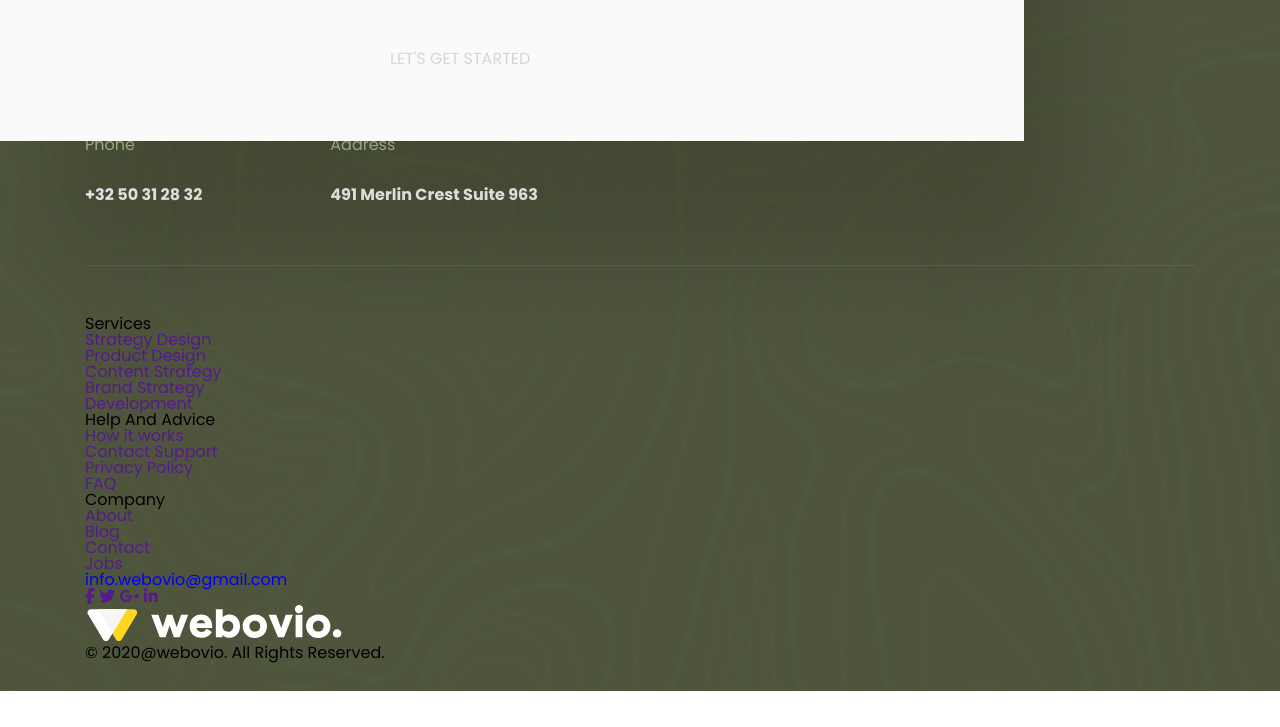
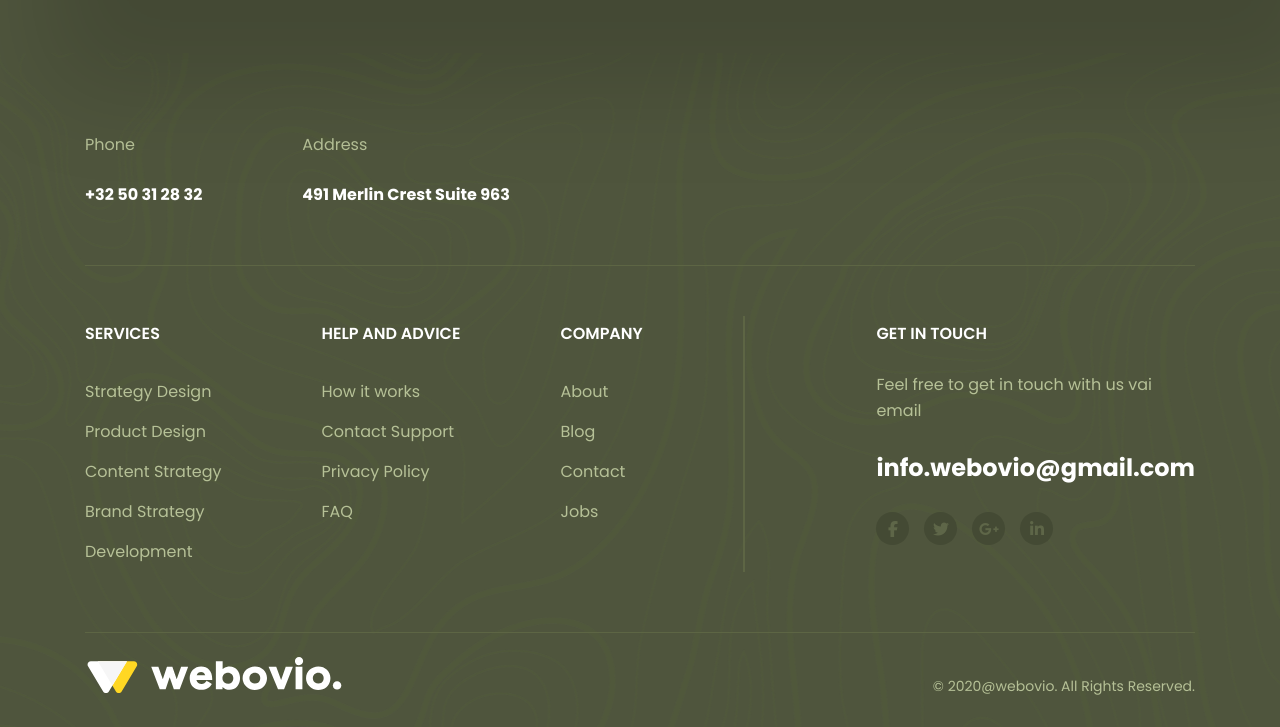
Before and after one commit to lNezoxDevl/webavio, a plain HTML site: page index.html in a window 1280 px wide. Shown: the part 1860-2587 px from the top of the page. Before the commit the page ends 2551 px from the top, so only its background shows below. Drawn offline with Linux system fonts and the light colour scheme.

Commit message:
ended website webavio

```diff
--- a/css/style.css
+++ b/css/style.css
@@ -29,10 +29,7 @@ body{
 	justify-content:space-between;
 	align-items: center;
 }
-.header__logo {
-}
-.header__burger {
-}
+
 
 @media(max-width: 360px){
 	.header__row{
@@ -173,13 +170,32 @@ body{
 	}
 }
 @media(max-width: 700px){
+	.services__title{
+
+			font-size: 26px;
+			line-height: 30px;
+			margin-bottom: 30px;
+	}
+	.services__card{
+		padding: 0;
+	}
 	.services__item{
 		flex: 0 1 100%;
 	}
 	.services{
 		padding: 30px 0 100px 0;
 	}
+	.item-services__title{
+		margin-top: 10px;
+	}
+	.item-services__text{
+		margin-bottom: 5px;
+	}
+	.item-services__btn{
+		margin-bottom: 20px;
+	}
 }
+
 /* /services */
 
 
@@ -232,12 +248,10 @@ body{
 }
 .contacts-footer {
 	display: flex;
+	gap: 100px;
 }
-.contacts-footer__item {
-}
-.contacts-footer__item:not(:last-child){
-	margin-right: 128px;
-}
+
+
 .contacts-footer__descr {
 	font-size: 16px;
 	line-height: 40px;
@@ -250,50 +264,204 @@ body{
 	line-height: 40px;
 	color: #fff;
 }
-.contacts-footer__adress {
-}
-.contacts-footer__adress-name {
-}
+
+
+
 .footer__nav {
 	margin-top: 50px;
+	margin-bottom: 60px;
 }
 .nav-footer {
+	display: flex;
+	justify-content: space-between;
 }
-.nav-footer__item {
+.nav-footer__items{
+	flex: 0 1 80%;
+	display: flex;
+
+	gap: 100px	;
 }
+.nav-footer__items::after{
+	content: "";
+	width: 2px;
+	height: 100%;
+	background-color: #5D6544;
+}
+
 .nav-footer__title {
+	font-size: 16px;
+	line-height: 36px;
+	font-weight: 600;
+	color: #fff;
+	margin-bottom: 20px;
+	text-transform: uppercase;
 }
-.nav-footer__list {
+
+
+.nav-footer__link {
+	color: #B6C197;
+	font-size: 16px;
+	line-height: 40px;
+	transition: all .4s linear;
 }
-.nav-footer__link {
+.nav-footer__link:hover{
+	color: #ffd723;
+	text-decoration: underline;
 }
 .nav-footer__social {
+	flex: 0 1 20%;
 }
 .nav-footer__text {
+	color: #B6C197;
+	font-size: 16px;
+	line-height: 26px;
+	margin-bottom: 25px;
+}
+.nav-footer__email{
+	display: block;
+	color: #fff;
+	font-size: 24px;
+	line-height: 38px;
+	font-weight: 700;
+	margin-bottom: 25px;
 }
 .nav-footer__social-items {
+	display: flex;
+	gap:15px;
 }
-.nav-footer__social-facebook {
+.nav-footer__social-item{
+	display: inline-block;
+	background-color: #444A34;
+	width: 33px;
+	height: 33px;
+	border-radius: 50%;
+	position: relative;
+	transition: all .4s linear;
 }
-.fa-brands {
+.nav-footer__social-item i{
+	position: absolute;
+	top: 50%;
+	left: 50%;
+	transform: translate(-50%,-50%);
+	color: #5E6648;
+	transition: all .4s linear;
 }
-.fa-facebook-f {
+.nav-footer__social-item:hover{
+	background-color: #FFD723;
 }
-.nav-footer__social-twitter {
+.nav-footer__social-item:hover.nav-footer__social-item i{
+	color: #fff;
 }
-.fa-twitter {
+
+.footer__copy {
+	display: flex;
+	justify-content: space-between;
+	padding-top: 24px;
 }
-.nav-footer__social-google {
+
+.footer__text {
+	align-self: flex-end;
+	color: #B5C096;
+	font-size: 14px;
+	line-height: 21px;
 }
-.fa-google-plus-g {
+
+@media(max-width:1330px){
+	.amazing {
+		padding: 50px 0;
+		width: 100%;
+	}
+	.amazing__text {
+		font-size: 40px;
+		line-height: 50px;
+		font-weight: 700;
+		margin-bottom: 30px;
+	}
 }
-.nav-footer__social-instagram {
+@media(max-width:1130px){
+	.footer{
+		padding: 150px 0 30px 0px;
+	}
+	.nav-footer{
+		flex-wrap: wrap;
+	}
+	.nav-footer__items{
+		flex: 1 1 100%;
+		justify-content: space-around;
+	}
+	.nav-footer__items::after{
+		display: none;
+		gap: 50px;
+	}
+	.nav-footer__social{
+		margin-top: 20px;
+		flex: 1 1 auto;
+		text-align: center;
+	}
+	.nav-footer__social-items{
+		justify-content: center;
+	}
 }
-.fa-linkedin-in {
-}
-.footer__copy {
-}
-.footer__logo {
-}
-.footer__text {
-}
+
+	@media(max-width: 860px){
+		.footer{
+			padding: 70px 0 30px 0px;
+		}
+		.amazing{
+			text-align: center;
+		}
+		.amazing__text{
+			font-size: 30px;
+			line-height: 35px;
+			margin-left: 0;
+
+		}
+		.amazing__btn{
+			margin-left: 0;
+		}
+	}
+	@media(max-width: 725px){
+		.amazing {
+
+			padding: 20px 0;
+			position: absolute;
+			top: -100px;
+
+		}
+		.amazing__text {
+			font-size: 25px;
+			line-height: 27px;
+			margin-bottom: 20px;
+		}
+
+	}
+
+	@media(max-width: 640px){
+		.contacts-footer {
+			text-align: center;
+			gap: 30px;
+			flex-direction: column;
+			align-items: center;
+		}
+
+		.nav-footer__items{
+			gap: 20px;
+			flex-wrap: wrap;
+		}
+
+		.footer__copy{
+			flex-direction: column;
+
+		}
+		.footer__logo{
+			align-self: center;
+		}
+		.footer__text{
+			align-self: center;
+		}
+		.nav-footer__email{
+			font-size: 18px;
+			line-height: 24px;
+			margin-bottom: 15px;
+		}
+	}
--- a/index.html
+++ b/index.html
@@ -109,28 +109,31 @@
 						<div class="contacts-footer__info">491 Merlin Crest Suite 963</div>
 					</div>
 				</div>
+
 				<div class="footer__seperator"></div>
 
 				<div class="footer__nav nav-footer">
 
+					<div class="nav-footer__items">
+
 						<div class="nav-footer__item">
 							<div class="nav-footer__title">Services</div>
 							<ul class="nav-footer__list">
-							<li class="nav-footer__item"><a href="" class="nav-footer__link">Strategy Design</a></li>
-							<li class="nav-footer__item"><a href="" class="nav-footer__link">Product Design</a></li>
-							<li class="nav-footer__item"><a href="" class="nav-footer__link">Content Strategy</a></li>
-							<li class="nav-footer__item"><a href="" class="nav-footer__link">Brand Strategy</a></li>
-							<li class="nav-footer__item"><a href="" class="nav-footer__link">Development</a></li>
+								<li class="nav-footer__list-item"><a href="" class="nav-footer__link">Strategy Design</a></li>
+								<li class="nav-footer__list-item"><a href="" class="nav-footer__link">Product Design</a></li>
+								<li class="nav-footer__list-item"><a href="" class="nav-footer__link">Content Strategy</a></li>
+								<li class="nav-footer__list-item"><a href="" class="nav-footer__link">Brand Strategy</a></li>
+								<li class="nav-footer__list-item"><a href="" class="nav-footer__link">Development</a></li>
 							</ul>
 						</div>
 
 						<div class="nav-footer__item">
 							<div class="nav-footer__title">Help And Advice</div>
 							<ul class="nav-footer__list">
-							<li class="nav-footer__item"><a href="" class="nav-footer__link">How it works</a></li>
-							<li class="nav-footer__item"><a href="" class="nav-footer__link">Contact Support</a></li>
-							<li class="nav-footer__item"><a href="" class="nav-footer__link">Privacy Policy</a></li>
-							<li class="nav-footer__item"><a href="" class="nav-footer__link">FAQ</a></li>
+								<li class="nav-footer__list-item"><a href="" class="nav-footer__link">How it works</a></li>
+								<li class="nav-footer__list-item"><a href="" class="nav-footer__link">Contact Support</a></li>
+								<li class="nav-footer__list-item"><a href="" class="nav-footer__link">Privacy Policy</a></li>
+								<li class="nav-footer__list-item"><a href="" class="nav-footer__link">FAQ</a></li>
 
 							</ul>
 						</div>
@@ -138,32 +141,40 @@
 						<div class="nav-footer__item">
 							<div class="nav-footer__title">Company</div>
 							<ul class="nav-footer__list">
-							<li class="nav-footer__item"><a href="" class="nav-footer__link">About</a></li>
-							<li class="nav-footer__item"><a href="" class="nav-footer__link">Blog</a></li>
-							<li class="nav-footer__item"><a href="" class="nav-footer__link">Contact</a></li>
-							<li class="nav-footer__item"><a href="" class="nav-footer__link">Jobs</a></li>
+								<li class="nav-footer__list-item"><a href="" class="nav-footer__link">About</a></li>
+								<li class="nav-footer__list-item"><a href="" class="nav-footer__link">Blog</a></li>
+								<li class="nav-footer__list-item"><a href="" class="nav-footer__link">Contact</a></li>
+								<li class="nav-footer__list-item"><a href="" class="nav-footer__link">Jobs</a></li>
 
 							</ul>
 						</div>
+					</div>
 
-					<div class="nav-footer__item nav-footer__social">
-						<div class="nav-footer__title"></div>
-						<div class="nav-footer__text"></div>
-						<a href="mailto:info.webovio@gmail.com">info.webovio@gmail.com</a>
+
+					<div class="nav-footer__social">
+
+						<div class="nav-footer__title">Get in Touch</div>
+						<div class="nav-footer__text">Feel free to get in touch with us vai email</div>
+						<a href="mailto:info.webovio@gmail.com" class="nav-footer__email">info.webovio@gmail.com</a>
 						<div class="nav-footer__social-items">
-							<a href="" class="nav-footer__social-facebook"><i class="fa-brands fa-facebook-f"></i></a>
-							<a href="" class="nav-footer__social-twitter"><i class="fa-brands fa-twitter"></i></a>
-							<a href="" class="nav-footer__social-google"><i class="fa-brands fa-google-plus-g"></i></a>
-							<a href="" class="nav-footer__social-instagram"><i class="fa-brands fa-linkedin-in"></i></a>
+							<a href="#" class="nav-footer__social-facebook nav-footer__social-item"><i
+									class="fa-brands fa-facebook-f"></i></a>
+							<a href="#" class="nav-footer__social-twitter nav-footer__social-item"><i
+									class="fa-brands fa-twitter"></i></a>
+							<a href="#" class="nav-footer__social-google nav-footer__social-item"><i
+									class="fa-brands fa-google-plus-g"></i></a>
+							<a href="#" class="nav-footer__social-instagram nav-footer__social-item"><i
+									class="fa-brands fa-linkedin-in"></i></a>
 						</div>
 					</div>
 				</div>
 
+				<div class="footer__seperator"></div>
 				<div class="footer__copy">
 					<div class="footer__logo">
 						<img src="img/logo.svg" alt="">
 					</div>
-					<div class="footer__text">&copy 2020@webovio. All Rights Reserved.</div>
+					<div class="footer__text">&copy; 2020@webovio. All Rights Reserved.</div>
 				</div>
 			</div>
 		</footer>
```
Lines whose indentation alone changed are shown as unchanged.
